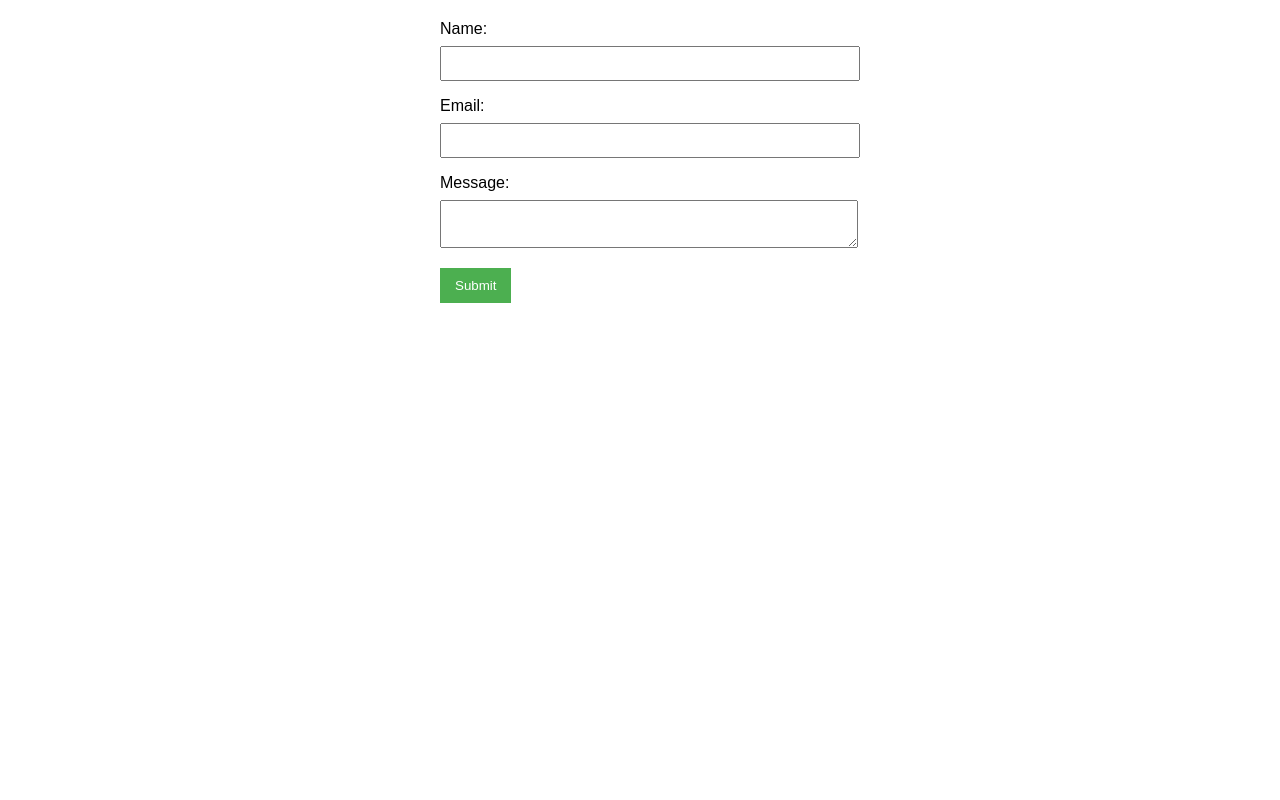
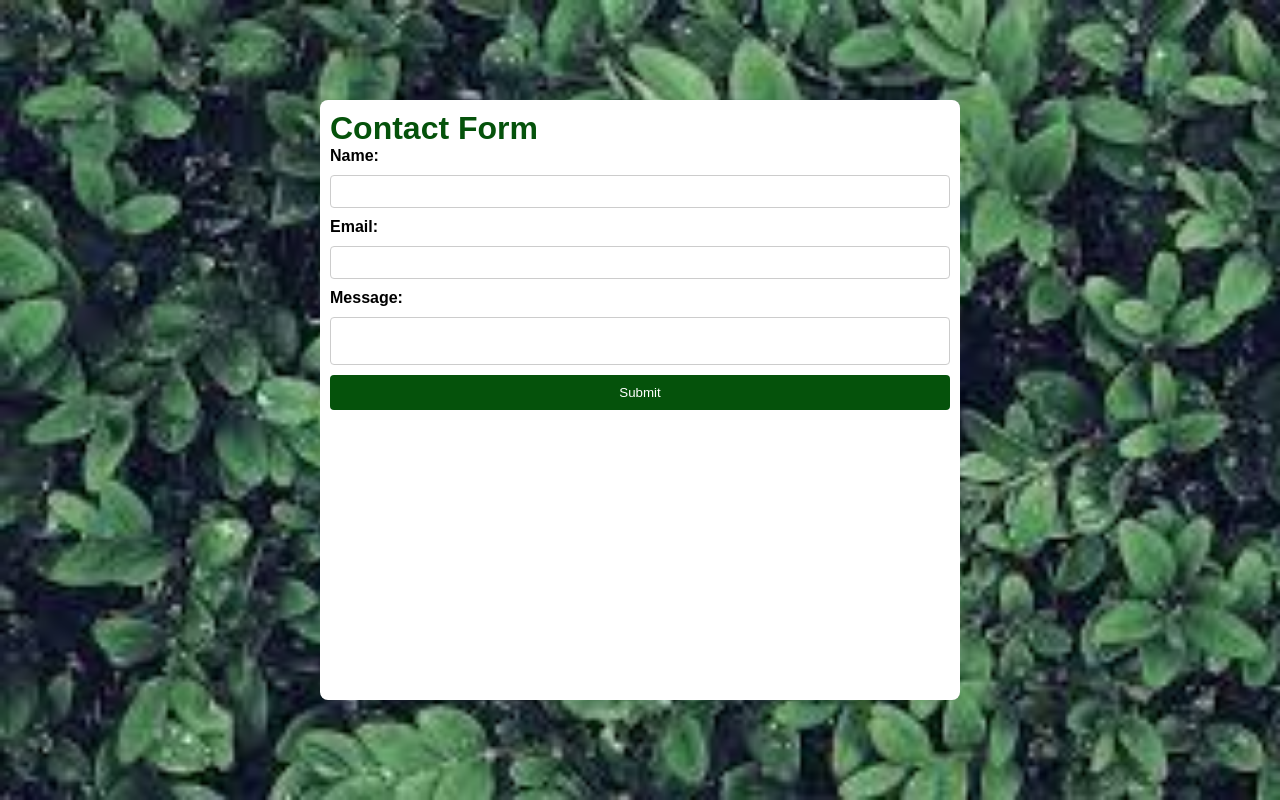
Before and after one commit to EnzoLucido/website-contact, a website: page index.html in a window 1280 px wide. Drawn offline with Linux system fonts and the light colour scheme.

Commit message:
made a little less basic!

```diff
--- a/index.html
+++ b/index.html
@@ -1,14 +1,17 @@
-<!-- index.html -->
+<!-- public/index.html -->
 <!DOCTYPE html>
 <html lang="en">
 <head>
   <meta charset="UTF-8">
   <meta name="viewport" content="width=device-width, initial-scale=1.0">
   <link rel="stylesheet" href="styles.css">
-  <title>Contact Form</title>
+  <title>Cool Contact Form</title>
 </head>
 <body>
+  <div class="container">
+    <h1>Contact Form</h1>
     <form id="contactForm">
+      <!-- Your form fields go here -->
       <label for="name">Name:</label>
       <input type="text" id="name" name="name" required>
 
@@ -20,6 +23,7 @@
 
       <button type="submit">Submit</button>
     </form>
+  </div>
 
   <script src="script.js"></script>
 </body>
--- a/styles.css
+++ b/styles.css
@@ -1,37 +1,83 @@
+/* public/styles.css */
 
 
+body, h1, form, label, input, textarea, button {
+  margin: 0;
+  padding: 0;
+  border: 0;
+}
 
+* {
+  box-sizing: border-box;
+}
 
-/* styles.css */
 body {
-    font-family: Arial, sans-serif;
+
+  background-image: url('stockLeaves.jpeg');
+  background-size: cover;
+  background-repeat: no-repeat;
+  background-attachment: fixed;
+
+  display: flex;
+  align-items: center;
+  justify-content: center;
+  height: 100vh;
+  margin: 0;
+  font-family: 'Arial', sans-serif;
+
+  /* public/styles.css */
+
+}
+
+.container {
+  width: 50%; /* Adjust the proportion as needed */
+  height: 75%;
+  padding: 10px;
+  background-color: #fff;
+  border-radius: 8px;
+}
+
+h1 {
+  color: #05520b;
 }
 
 form {
-    max-width: 400px;
-    margin: 20px auto;
+  display: grid;
+  gap: 10px;
 }
 
 label {
-    display: block;
-    margin-bottom: 8px;
+  font-weight: bold;
 }
 
-  input,
-  textarea {
+input {
+  resize: none;
   width: 100%;
   padding: 8px;
-    margin-bottom: 16px;
+  border: 1px solid #ccc;
+  border-radius: 4px;
+}
+
+textarea {
+  resize: none;
+  align-items: bottom;
+  width: 100%;
+  display: flex;
+  padding: 8px;
+  border: 1px solid #ccc;
+  border-radius: 4px;
 }
 
 button {
-    background-color: #4caf50;
-    color: white;
-    padding: 10px 15px;
+  background-color:#05520b;
+  align-items: bottom;
+  color: #fff;
+  padding: 10px;
   border: none;
+  border-radius: 4px;
   cursor: pointer;
 }
 
 button:hover {
-    background-color: #45a049;
+  background-color: #05520b;
 }
```
Also changed, not shown: stockLeaves.jpeg (added). Lines whose indentation alone changed are shown as unchanged.
